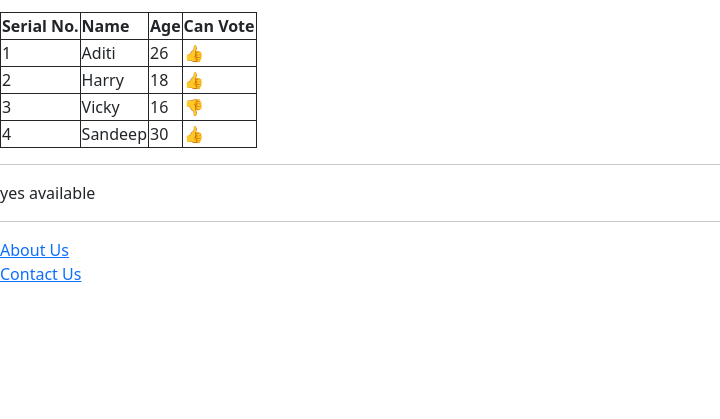
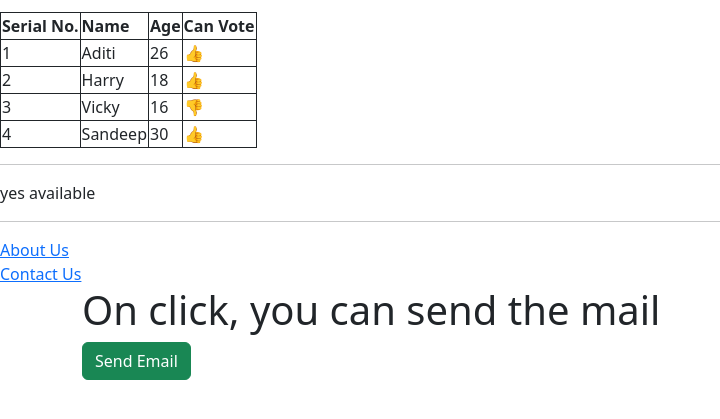
Before and after one commit to avnigoel21/Django_codes, a Django app: page / in a window 1280 px wide. Shown: the part 294-713 px from the top of the page, without its empty margins (0-720 px from the left). Run offline with Django 4.2, Linux system fonts and the light colour scheme.

Commit message:
working on emails

```diff
--- a/home/templates/base.html
+++ b/home/templates/base.html
@@ -14,6 +14,8 @@
         border: 1px solid;
         }
     </style>
+
+
 
 </head>
 
--- a/home/templates/home/index.html
+++ b/home/templates/home/index.html
@@ -64,4 +64,10 @@
         Contact Us
     </a>
 
+    <div class="container">
+        <h1>On click, you can send the mail</h1>
+        <a href="{% url 'send_email' %}" class="btn btn-success">Send Email</a>
+    </div>
+
+
 {% endblock %}
--- a/home/views.py
+++ b/home/views.py
@@ -1,5 +1,12 @@
-from django.shortcuts import render
+from django.shortcuts import render, redirect
 from django.http import HttpResponse
+
+from  .utils import send_mail_to_client
+
+
+def send_email(request):
+    send_mail_to_client()
+    return redirect('/')
 
 
 def home(request):
--- a/mywebsite/urls.py
+++ b/mywebsite/urls.py
@@ -54,6 +54,8 @@ urlpatterns = [
 
     path('see_marks/<student_id>' , see_marks),
 
+    path('send_email' , send_email, name= "send_email" ),
+
 
     # path('favicon.ico', RedirectView.as_view(url=staticfiles_storage.url('favicon/favicon.ico'))),
 
```
Also changed, not shown: home/utils.py (added, +10 -0 lines), mywebsite/settings.py (+8 -0 lines).
